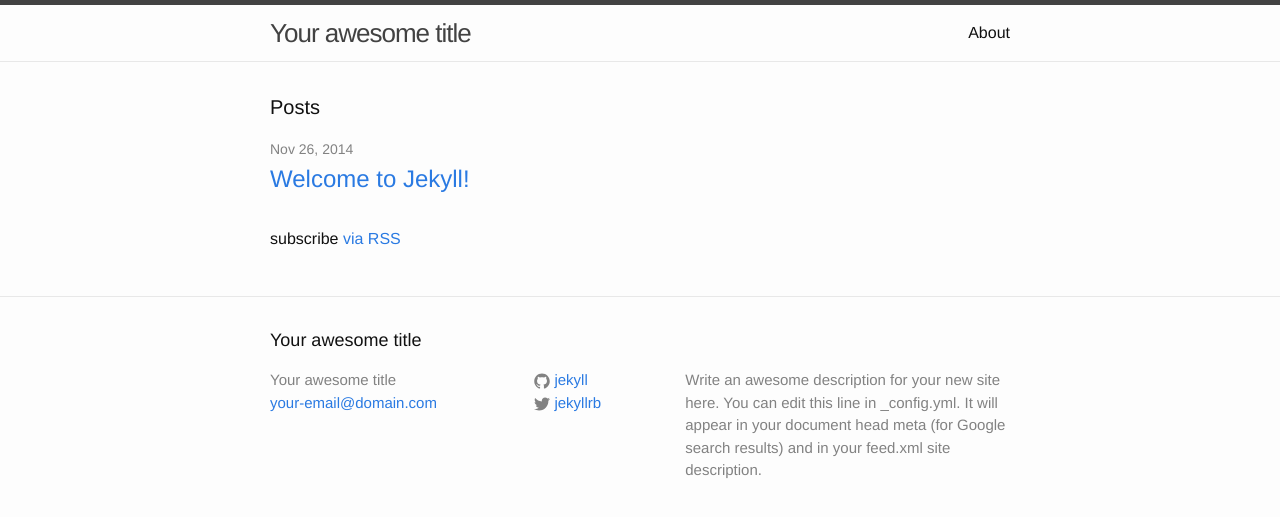
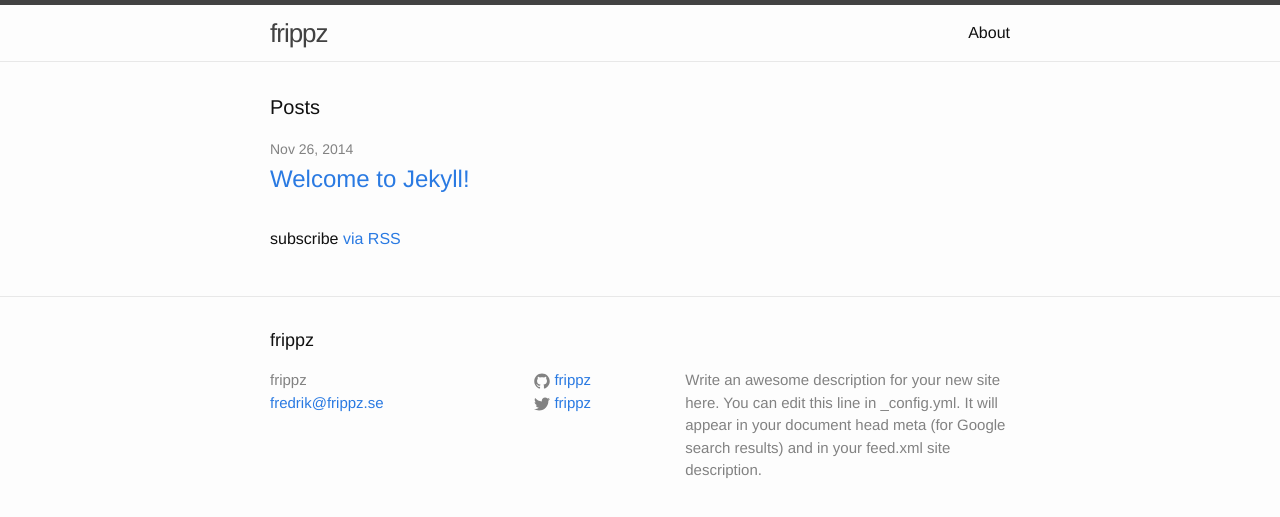
Before and after one commit to frippz/frippz.se, a Jekyll site: the page built from index.html, in a window 1280 px wide. Shown: the top 517 px of the page. Built offline with Jekyll 4.4.1, drawn with Linux system fonts in a browser that asks for light colours.

Commit message:
Update Jekyll config

```diff
--- a/_config.yml
+++ b/_config.yml
@@ -1,14 +1,18 @@
 # Site settings
-title: Your awesome title
-email: your-email@domain.com
+title: frippz
+email: fredrik@frippz.se
 description: > # this means to ignore newlines until "baseurl:"
   Write an awesome description for your new site here. You can edit this
   line in _config.yml. It will appear in your document head meta (for
   Google search results) and in your feed.xml site description.
 baseurl: "" # the subpath of your site, e.g. /blog/
-url: "http://yourdomain.com" # the base hostname & protocol for your site
-twitter_username: jekyllrb
-github_username:  jekyll
+url: "http://frippz.se" # the base hostname & protocol for your site
+twitter_username: frippz
+github_username:  frippz
+permalink: pretty
 
 # Build settings
 markdown: kramdown
+
+# Exclude
+exclude: ['node_modules', 'Makefile', 'package.json']
```
